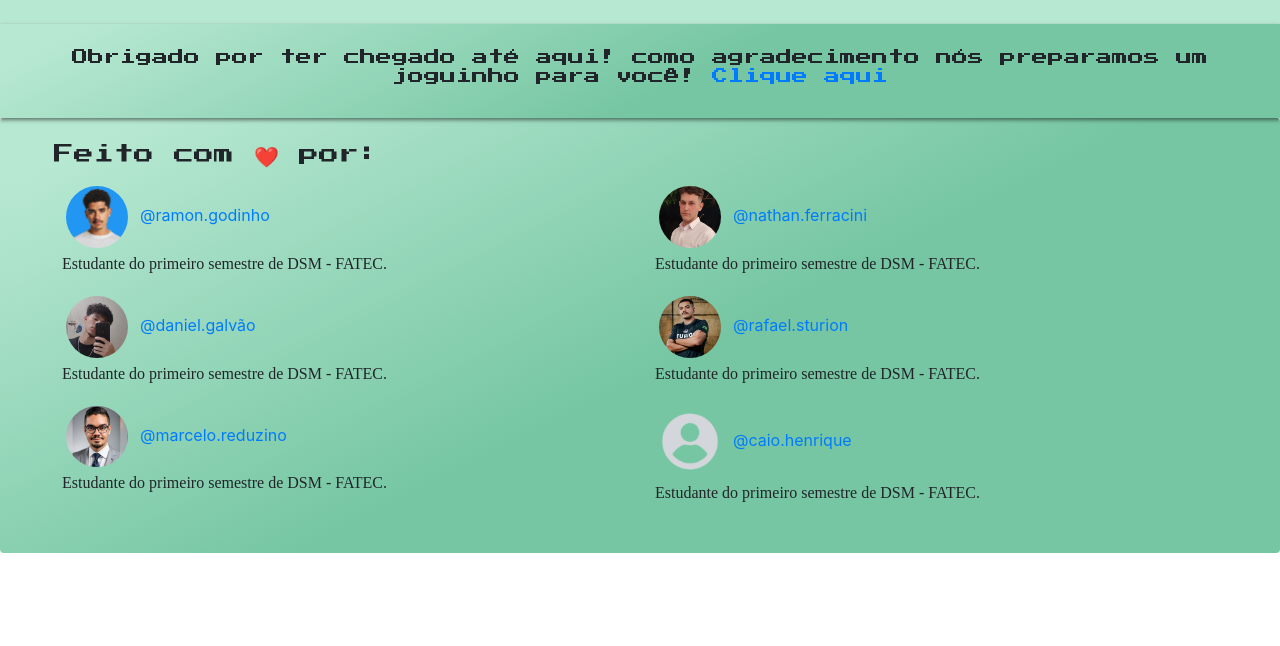
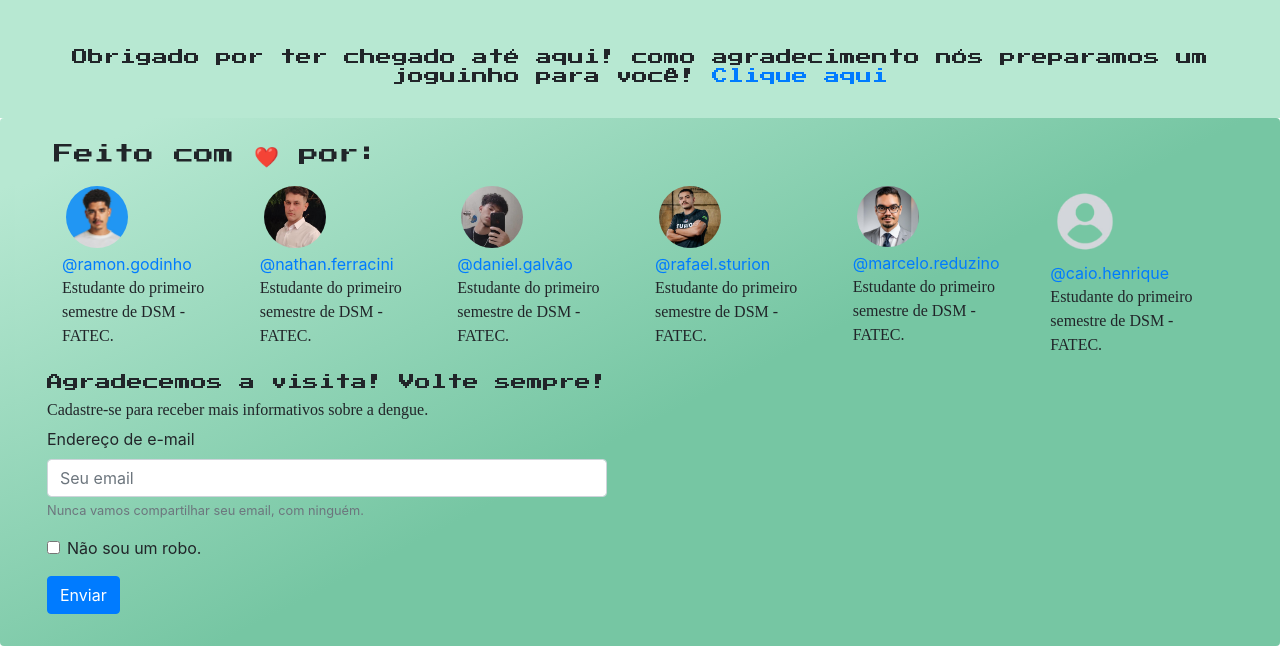
Before and after one commit to Ramonlegend/PROJETO-PI-FATEC, a website: page index.html in a window 1280 px wide. Shown: the part 5350-5996 px from the top of the page. Before the commit the page ends 5903 px from the top, so only its background shows below. Drawn offline with nearby package versions, Linux system fonts and the light colour scheme; no server answers.

Commit message:
feat: rodapé feito com form

```diff
--- a/index.html
+++ b/index.html
@@ -157,7 +157,7 @@
   <!-- jogo do magal, adptado dengue-->
   <section class="color-background container-fluid">
     <div class="row">
-      <div class="col-md-12 p-2 mt-4 box-shadow color-background2">
+      <div class="col-md-12 p-2 mt-4 color-background">
         <p class="h6 fonte-pixel text-center p-3">Obrigado por ter chegado até aqui! como agradecimento nós preparamos um joguinho para você! <a href="/jogo.html">Clique aqui</a></p>
       </div>
     </div>
@@ -174,19 +174,35 @@
           <div class="col"><img src="images/nathan.jpeg" alt="Nathan" class="magal5 rounded-circle mr-2 p-1"><a href="https://github.com/Nathan-Ferracini-Batista">@nathan.ferracini</a>
             <p class="fonte2">Estudante do primeiro semestre de DSM - FATEC.</p>
           </div>
-          <div class="w-100"></div>
+          <div class="w-400"></div>
           <div class="col"><img src="images/magal6.jpeg" alt="Magas" class="magal5 rounded-circle mr-2 p-1"><a href="https://github.com/MagalDevs">@daniel.galvão</a>
             <p class="fonte2">Estudante do primeiro semestre de DSM - FATEC.</p>
           </div>
           <div class="col"><img src="images/rafa.jpeg" alt="Sturion" class="magal5 rounded-circle mr-2 p-1"><a href="https://github.com/rafaelsturion">@rafael.sturion</a>
             <p class="fonte2">Estudante do primeiro semestre de DSM - FATEC.</p>
           </div>
-          <div class="w-100"></div>
+          <div class="w-400"></div>
           <div class="col"><img src="images/redux.png" alt="Reduzino" class="magal5 rounded-circle mr-2 p-1"><a href="https://github.com/mreduzino">@marcelo.reduzino</a>
             <p class="fonte2">Estudante do primeiro semestre de DSM - FATEC.</p>
           </div>
           <div class="col"><img src="images/semfoto-removebg-preview 1.png" alt="caió miliciano" class="magal5 rounded-circle mr-2 p-1"><a href="https://github.com/Caioh77">@caio.henrique</a>
             <p class="fonte2">Estudante do primeiro semestre de DSM - FATEC.</p>
+          </div>
+          <div>
+            <p class="h6 fonte-pixel">Agradecemos a visita! Volte sempre!</p>
+            <p class="h6 fonte2">Cadastre-se para receber mais informativos sobre a dengue. </p>
+            <form>
+              <div class="form-group">
+                <label for="exampleInputEmail1">Endereço de e-mail</label>
+                <input type="email" class="form-control" id="exampleInputEmail1" aria-describedby="emailHelp" placeholder="Seu email">
+                <small id="emailHelp" class="form-text text-muted">Nunca vamos compartilhar seu email, com ninguém.</small>
+              </div>
+              <div class="form-group form-check">
+                <input type="checkbox" class="form-check-input" id="exampleCheck1">
+                <label class="form-check-label" for="exampleCheck1">Não sou um robo.</label>
+              </div>
+              <button type="submit" class="btn btn-primary">Enviar</button>
+            </form>
           </div>
         </div>
       </div>
```
